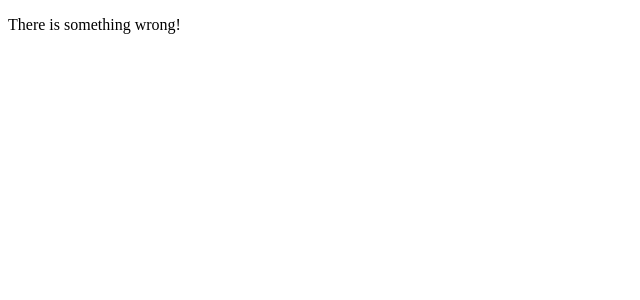
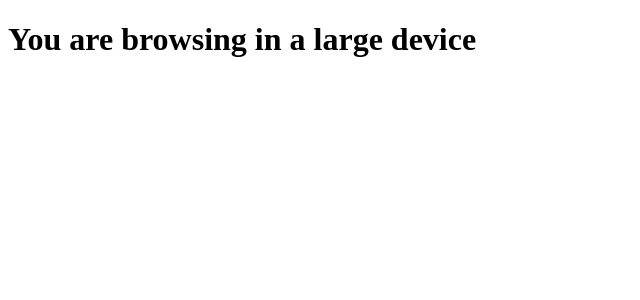
Before and after one commit to MushfiqMashuk/Think-in-a-React-way, a React (Create React App) app in the folder myapp/: page / in a window 1280 px wide. Shown: the top 300 px of the page, without its empty margins (0-640 px from the left). Built offline with nearby package versions, Linux system fonts and the light colour scheme; no server answers.

Commit message:
initial commit

```diff
--- /dev/null
+++ b/myapp/src/Hooks/customHook/LayoutComponent.js
@@ -0,0 +1,11 @@
+import useWindowWidth from "./useWindowWidth";
+
+export default function LayoutComponent() {
+  const onSmallSize = useWindowWidth(768);
+
+  return (
+    <div>
+      <h1>You are browsing in a {onSmallSize ? "small" : "large"} device</h1>
+    </div>
+  );
+}
--- /dev/null
+++ b/myapp/src/Hooks/customHook/useWindowWidth.js
@@ -0,0 +1,26 @@
+import { useCallback, useEffect, useState } from "react";
+
+const useWindowWidth = (screenSize) => {
+  console.log("Called on state change");
+  const [onSmallSize, setOnSmallSize] = useState(false);
+
+//   const checkWindowSize = () => {
+//     console.log("Called on window resize");
+//     setOnSmallSize(window.innerWidth < screenSize);
+//   };
+
+const checkWindowSize = useCallback(() => {
+  console.log("Called on window resize");
+  setOnSmallSize(window.innerWidth < screenSize);
+}, [screenSize]);
+
+  useEffect(() => {
+    window.addEventListener("resize", checkWindowSize);
+
+    return () => window.removeEventListener("resize", checkWindowSize);
+  }, [checkWindowSize]);
+
+  return onSmallSize;
+};
+
+export default useWindowWidth;
--- a/myapp/src/index.js
+++ b/myapp/src/index.js
@@ -1,6 +1,7 @@
 import React from "react";
 import ReactDOM from "react-dom";
-import GetPost2 from "./Hooks/Fetch/GetPost2";
+import LayoutComponent from "./Hooks/customHook/LayoutComponent";
+//import GetPost2 from "./Hooks/Fetch/GetPost2";
 //import BaseComponent from "./Hooks/contextAPI/BaseComponent";
 //import Counter4 from "./Hooks/Counter4";
 //import Time from "./Hooks/Time";
@@ -19,7 +20,7 @@ ReactDOM.render(
       </NewTest.Provider>
       <NewTest.Consumer>{(value) => value.theme}</NewTest.Consumer>
     </div> */}
-    <GetPost2 />
+    <LayoutComponent />
   </React.StrictMode>,
   document.getElementById("root")
 );
```
Also changed, not shown: myapp/src/Hooks/customHook/LayoutComponent2.js (added, +12 -0 lines).
